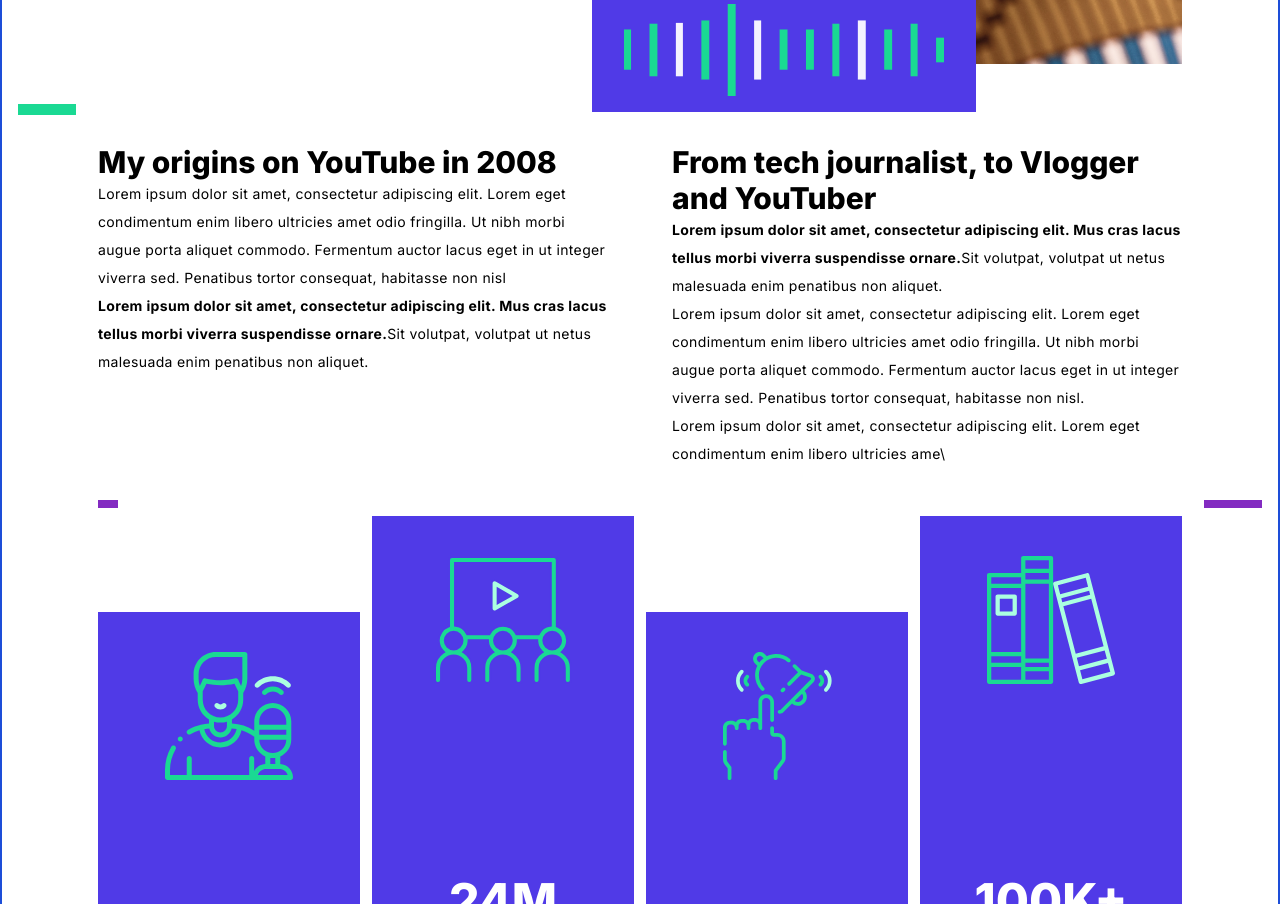
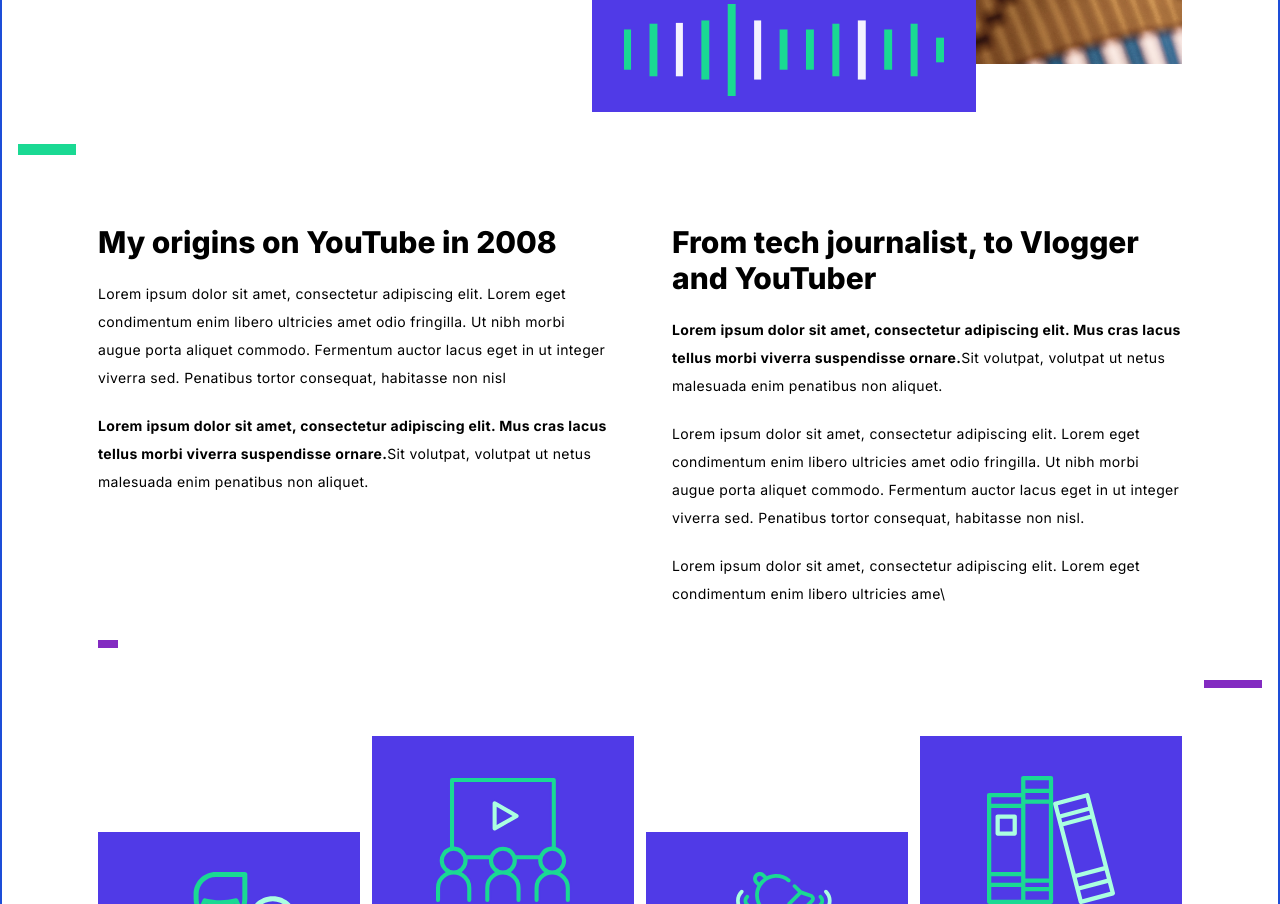
Before and after one commit to Gahramanoval301/finsweet-podcast-community, a Next.js app: page /host in a window 1280 px wide. Shown: the part 1461-2365 px from the top of the page. Built offline with nearby package versions, Linux system fonts and the light colour scheme.

Commit message:
Redesigning of Journey section of Host page

```diff
--- a/src/components/Host/Journet/index.tsx
+++ b/src/components/Host/Journet/index.tsx
@@ -2,8 +2,8 @@ import React from 'react'
 
 export default function Journey() {
     return (
-        <section className='relative section-space  gap-8 md:gap-10 lg:gap-16 grid grid-cols-1 sm:grid-cols-2 '>
-            <div className='relative'>
+        <section className='grid-box relative section-space my-10 gap-8 md:gap-10 lg:gap-16  sm:p-8 md:p-14 lg:p-20'>
+            <div className='host-content-box'>
                 <h2 className='head-text'>
                     My origins on YouTube in 2008
                 </h2>
@@ -20,7 +20,7 @@ export default function Journey() {
                 </p>
 
             </div>
-            <div className='relative'>
+            <div className='host-content-box'>
                 <h2 className='head-text'>
                     From tech journalist, to Vlogger and YouTuber
                 </h2>
@@ -40,7 +40,7 @@ export default function Journey() {
                 </p>
 
             </div>
-            <img className='absolute bottom-0 left-20' src="/purplebLine.svg" alt="small bold purple line" />
+            <img className='absolute -bottom-5 sm:bottom-10 left-20' src="/purplebLine.svg" alt="small bold purple line" />
             <img className='absolute bottom-0 right-0' src="/purpleLine.svg" alt="long purple line" />
             <img className='absolute top-0 left-0' src="/greenLine.svg" alt="long green line" />
         </section>
```
